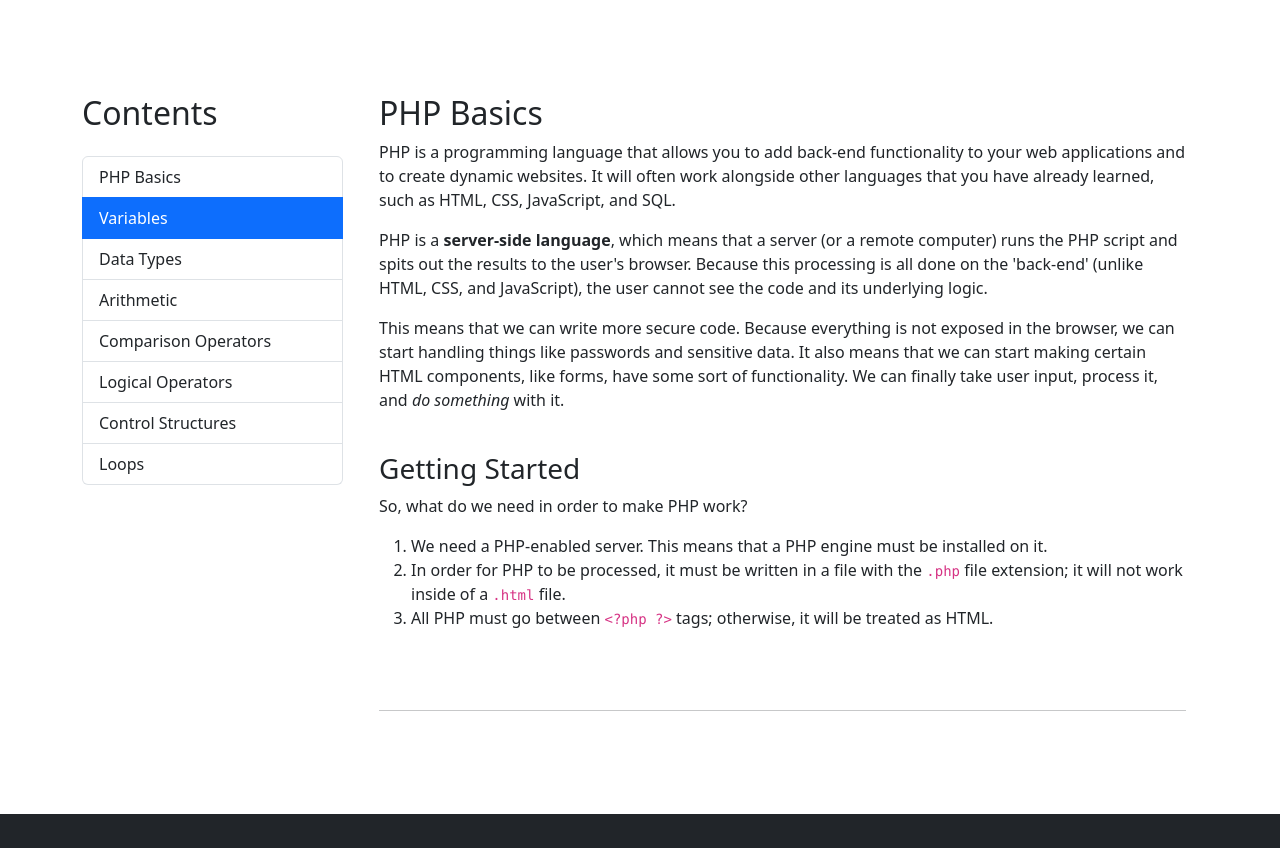
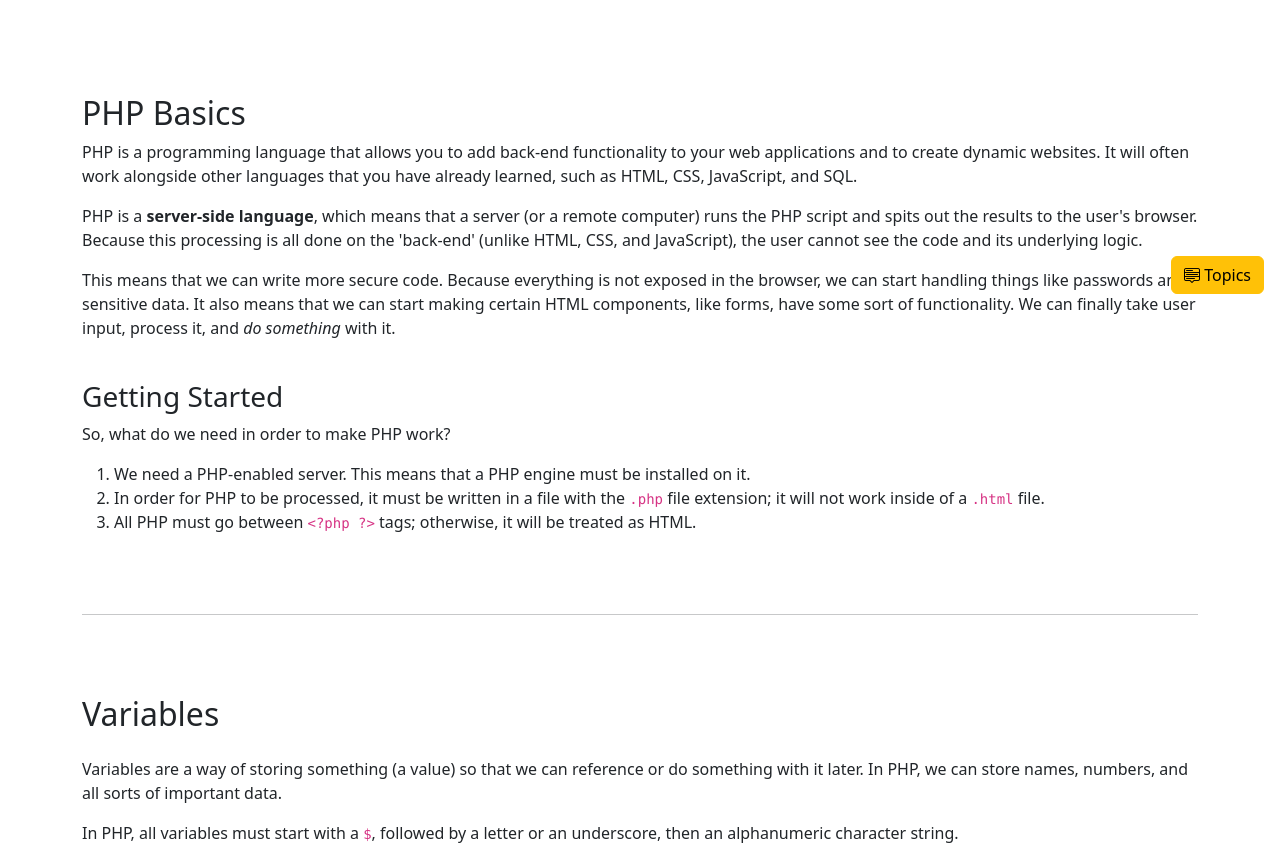
Before and after one commit to eubhawatson-classes/eubhawatson-classes.github.io, a plain HTML site: page dmit2025.html in a window 1280 px wide. Shown: the part 490-1338 px from the top of the page. Drawn offline with nearby package versions, Linux system fonts and the light colour scheme.

Commit message:
Switched to using off-canvas toggle for ToC.

```diff
--- a/css/styles.css
+++ b/css/styles.css
@@ -10,7 +10,8 @@
     max-width: 65ch;
 }
 
-.scrollspy {
-    max-height: calc(100vh - 8rem);
-    overflow-y: scroll;
+.btn-contents {
+    position: fixed;
+    bottom: 1rem;
+    right: 1rem;
 }
--- a/dmit2025.html
+++ b/dmit2025.html
@@ -14,6 +14,9 @@
         <!-- Bootstrap Styles -->
         <link href="https://cdn.jsdelivr.net/npm/bootstrap@5.3.0-alpha1/dist/css/bootstrap.min.css" rel="stylesheet"
             integrity="sha384-GLhlTQ8iRABdZLl6O3oVMWSktQOp6b7In1Zl3/Jr59b6EGGoI1aFkw7cmDA6j6gD" crossorigin="anonymous">
+
+            <!-- Bootstrap Icons -->
+            <link rel="stylesheet" href="https://cdn.jsdelivr.net/npm/bootstrap-icons@1.10.5/font/bootstrap-icons.css">
 
         <!-- Custom Styles -->
         <link rel="stylesheet" href="css/styles.css">
@@ -66,26 +69,34 @@
                 </div>
             </section>
 
+            <button class="btn btn-warning btn-contents" type="button" data-bs-toggle="offcanvas" data-bs-target="#offcanvasExample" aria-controls="offcanvasExample">
+                <i class="bi bi-menu-up"></i> Topics
+            </button>
+
             <div class="container">
                 <div class="row py-5">
-                    <div class="col-3">
+
+                    <div class="offcanvas offcanvas-start" tabindex="-1" id="offcanvasExample" aria-labelledby="offcanvasExampleLabel">
+                        <div class="offcanvas-header">
+                          <h5 class="offcanvas-title fw-light mb-4" id="offcanvasExampleLabel">Table of Contents</h5>
+                          <button type="button" class="btn-close" data-bs-dismiss="offcanvas" aria-label="Close"></button>
+                        </div>
+                        <div class="offcanvas-body">
                             <!-- Table of Contents -->
-                        <h2 class="fw-light mb-4">Contents</h2>
                             <nav id="toc" class="list-group">
                                 <a href="#php-basics" class="list-group-item list-group-item-action">PHP Basics</a>
                                 <a href="#variables" class="list-group-item list-group-item-action">Variables</a>
-                            <a href="#" class="list-group-item list-group-item-action">Data Types</a>
-                            <a href="#" class="list-group-item list-group-item-action">Arithmetic</a>
-                            <a href="#" class="list-group-item list-group-item-action">Comparison Operators</a>
-                            <a href="#" class="list-group-item list-group-item-action">Logical Operators</a>
-                            <a href="#" class="list-group-item list-group-item-action">Control Structures</a>
-                            <a href="#" class="list-group-item list-group-item-action">Loops</a>
+                                <a href="#data-types" class="list-group-item list-group-item-action">Data Types</a>
+                                <a href="#maths" class="list-group-item list-group-item-action">Arithmetic Operators</a>
+                                <a href="#comparisons" class="list-group-item list-group-item-action">Comparison Operators</a>
+                                <a href="#logical-op" class="list-group-item list-group-item-action">Logical Operators</a>
+                                <a href="#control-flow" class="list-group-item list-group-item-action">Control Structures</a>
+                                <a href="#loops" class="list-group-item list-group-item-action">Loops</a>
                             </nav>
-                    </div> <!-- end of TOC -->
+                        </div>
+                      </div>
 
                     <!-- Main Content (Notes) -->
-                    <div class="col-9">
-                        <div data-bs-spy="scroll" data-bs-target="#toc" data-bs-smooth-scroll="true" class="scrollspy" tabindex="0">
                         <!-- PHP Basics -->
                         <section id="php-basics" class="container pb-5">
 
@@ -208,11 +219,11 @@
                         </section>
 
                         <!-- Math -->
-                        <section class="container pb-5">
+                        <section id="maths" class="container pb-5">
 
                             <hr class="pb-5">
 
-                            <h2 id="basic-arithmetic" class="py-3">Basic Arithmetic</h2>
+                            <h2 class="py-3">Basic Arithmetic</h2>
 
                             <table class="table table-striped py-5">
                                 <thead>
@@ -281,10 +292,10 @@
                         </section>
 
                         <!-- Comparison Operators -->
-                        <section class="container pb-5">
+                        <section id="comparisons" class="container pb-5">
 
                             <hr class="pb-5">
-                            <h2 id="comparison-operators">Comparison Operators</h2>
+                            <h2>Comparison Operators</h2>
                             <p>Determining whether something is TRUE or FALSE is the root of all decision making in programming
                                 languages. Comparison operators, also known as boolean operators, allow us to compare variables or
                                 other values and evaluate them.</p>
@@ -372,11 +383,11 @@
                         </section>
 
                         <!-- Logical Operators -->
-                        <section class="container pb-5">
+                        <section id="logical-op" class="container pb-5">
 
                                 <hr class="pb-5">
 
-                            <h2 id="logical-operators">Logical Operators</h2>
+                            <h2>Logical Operators</h2>
                             <p>Logical operators combine comparison statements and try to evaluate their overall truthfulness. </p>
                             <p>No matter how many comparison statements are included, this will still result in only one final
                                 boolean evaluation (TRUE or FALSE).</p>
@@ -410,10 +421,11 @@
                         </section>
 
                         <!-- Control Structures -->
-                        <section class="container pb-5">
+                        <section id="control-flow" class="container pb-5">
 
                             <hr class="pb-5">
-                            <h2 id="control-structures">Control Structures</h2>
+
+                            <h2>Control Structures</h2>
                             <p>Control structures are the backbone of decision-making in programs. They will execute certain parts
                                 of the code only if certain conditions are met.</p>
                             <p>An IF statement is one of the most common control structures. It will check to see if a certain
@@ -459,8 +471,13 @@
 
                             <h3 id="switch-statements">Switch Statements</h3>
                         </section>
-                        </div> <!-- end of .scrollspy -->
-                    </div> <!-- end of .col -->
+
+                        <!-- Loops -->
+                        <section id="loops" class="container pb-5">
+                            <hr class="pb-5">
+
+                            <h2>Control Structures</h2>
+                        </section>
                 </div> <!-- end of .row -->
             </div> <!-- end of .container -->
         </main>
```
Also changed, not shown: ._dmit2025.html (added). Lines whose indentation alone changed are shown as unchanged.
